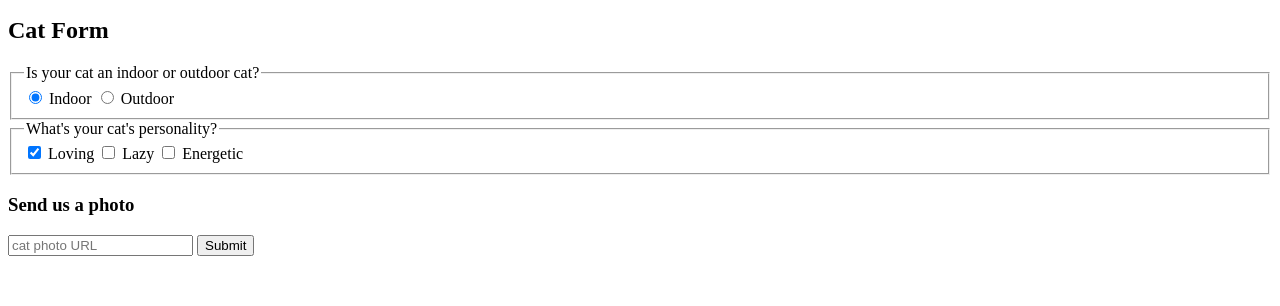
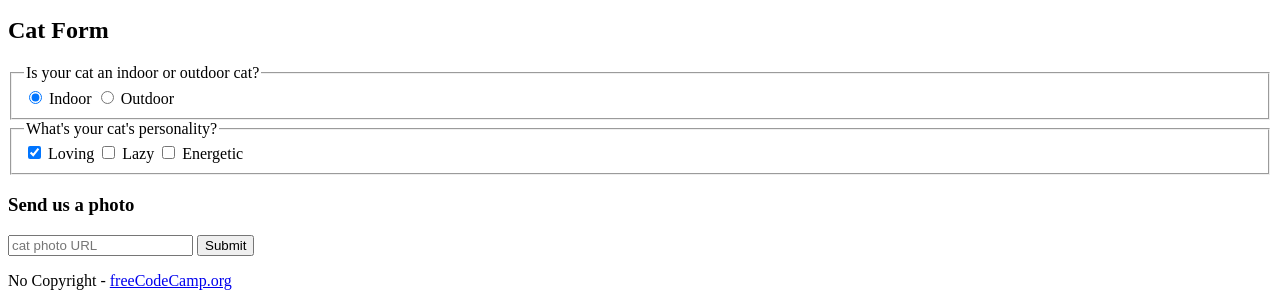
Before and after one commit to Felipe-Magalhaes-A-Carneiro/freeCodeCamp-HTML, a plain HTML site: page index.html in a window 1280 px wide. Shown: the part 1460-1766 px from the top of the page. Before the commit the page ends 1724 px from the top, so only its background shows below. Drawn offline with Linux system fonts and the light colour scheme.

Commit message:
feat(): create footer

```diff
--- a/index.html
+++ b/index.html
@@ -69,6 +69,9 @@
         </section>
     </main>
 
+    <footer>
+        <p>No Copyright - <a href="https://www.freecodecamp.org">freeCodeCamp.org</a></p>
+    </footer>
+
 </body>
-
 </html>
```
